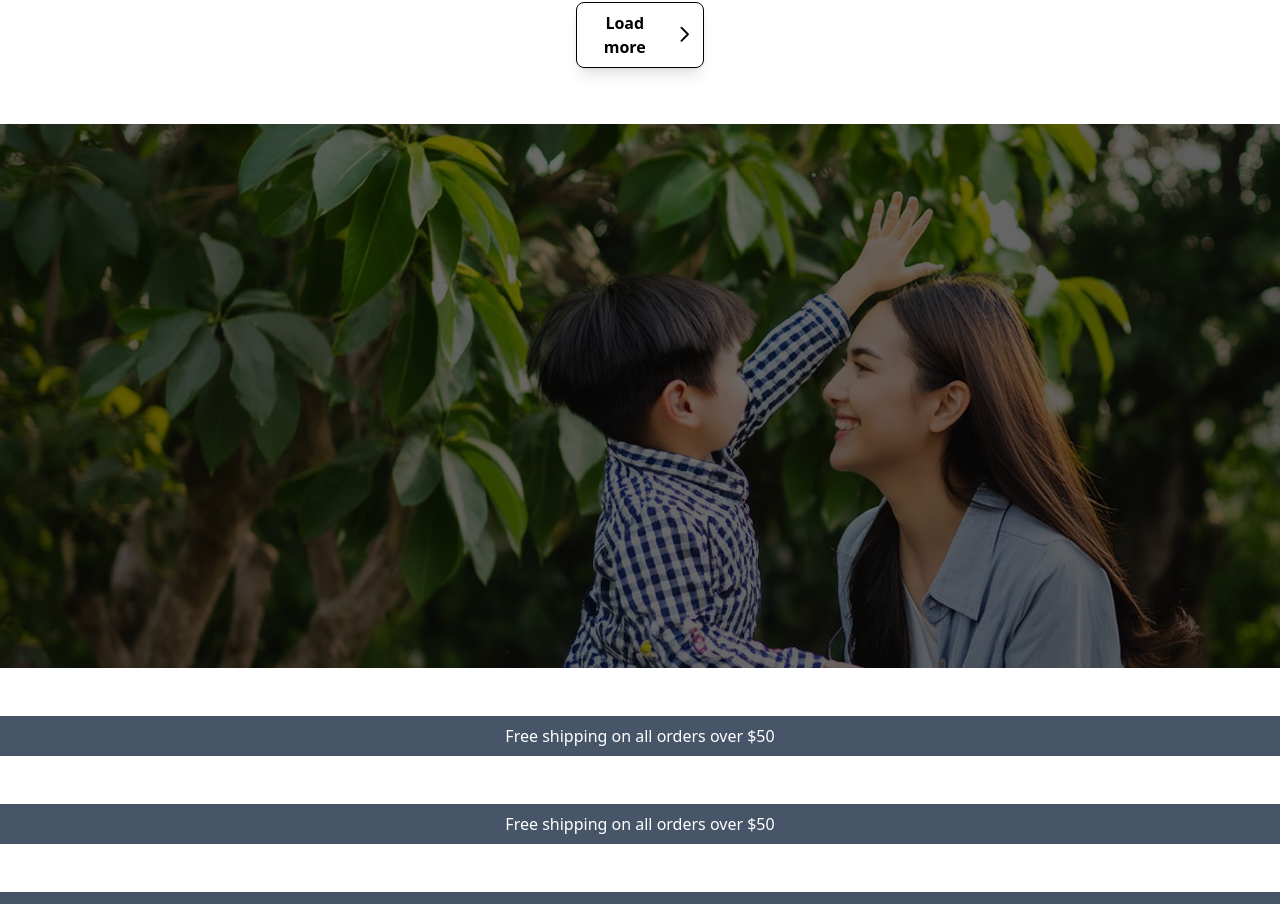
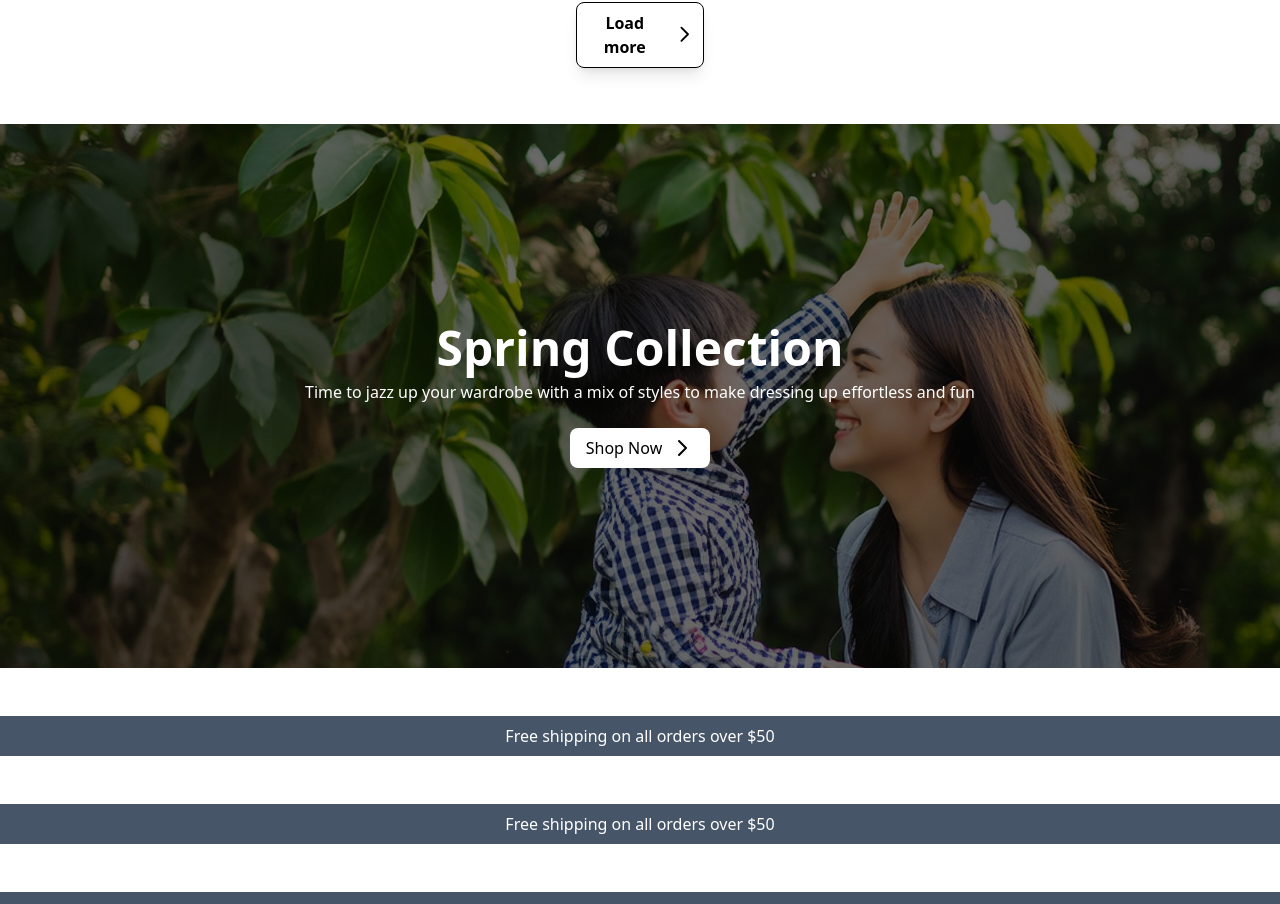
Before and after one commit to ledminh/my-project-gallery, a Next.js app: page /projects/shop-landing-page-1 in a window 1280 px wide. Shown: the part 1958-2862 px from the top of the page. Built offline with nearby package versions, Linux system fonts and the light colour scheme.

Commit message:
Finish Central Image

```diff
--- a/src/app/(other)/projects/shop-landing-page-1/components/CentralImage/index.tsx
+++ b/src/app/(other)/projects/shop-landing-page-1/components/CentralImage/index.tsx
@@ -1,11 +1,27 @@
 import Image from "next/image";
 import centralImage from "../../assets/images/central-image.jpg";
+import { RightArrowHeadIcon } from "../../assets/icons";
 
 export default function CentralImage() {
   return (
     <section className="relative">
       <div className="absolute top-0 w-full h-full bg-gradient-to-r from-black/60 to-black/10" />
       <div className="absolute top-0 w-full h-full bg-gradient-to-l from-black/60 to-black/10" />
+      <div className="absolute top-0 w-full h-full">
+        <div className="flex flex-col justify-center items-center h-full text-white gap-2 p-2">
+          <h1 className="text-5xl font-bold">Spring Collection</h1>
+          <p className="text-center">
+            Time to jazz up your wardrobe with a mix of styles to make dressing
+            up effortless and fun
+          </p>
+          <button className="px-4 py-2 mt-4 bg-white text-black rounded-lg flex justify-between items-center gap-2">
+            <span>Shop Now</span>
+            <div className="w-6 h-6">
+              <RightArrowHeadIcon />
+            </div>
+          </button>
+        </div>
+      </div>
       <Image
         src={centralImage}
         alt="Central Image"
```
